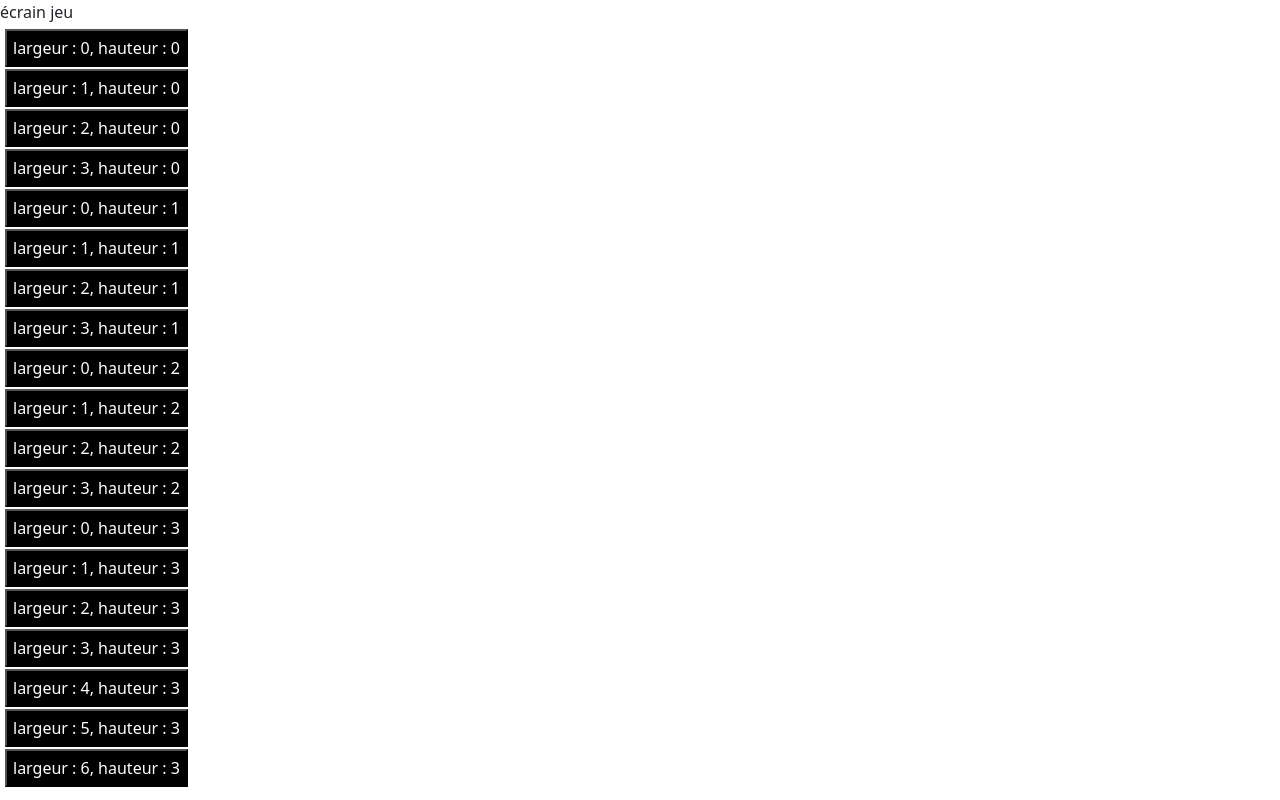
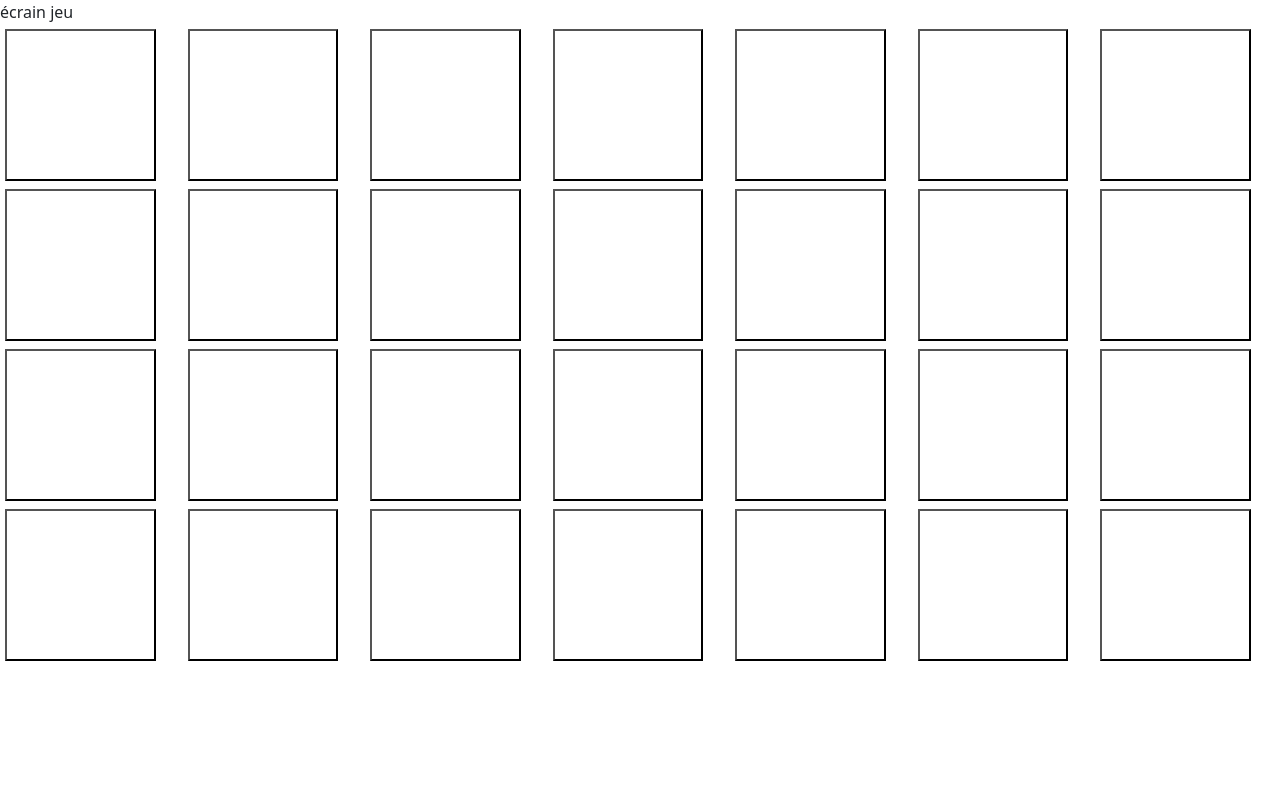
Before and after one commit to Borloo/Nuit-De-Linfo-2022, an Angular app in the folder front/: page /jeu in a window 1280 px wide. Built offline with nearby package versions, Linux system fonts and the light colour scheme.

Commit message:
Ajout grille + boutons

```diff
--- a/front/src/app/base/Jeu/carre/carre.component.html
+++ b/front/src/app/base/Jeu/carre/carre.component.html
@@ -1,3 +1 @@
-<svg>
-    <rect x="0" y="0" [attr.width]="this.largeur"  [attr.height]="this.largeur" fill="black" />
-</svg>
+<button class="carre"></button>
--- a/front/src/app/base/Jeu/carre/carre.component.scss
+++ b/front/src/app/base/Jeu/carre/carre.component.scss
@@ -0,0 +1,16 @@
+.carre {
+    width: 95%;
+    height: 95%;
+    background-color: white;
+    margin: 5px;
+    color: black;
+    border-color: black;
+
+    &:hover {
+        background-color: #aaaaaa;
+    }
+
+    &:active {
+        background-color: #555555;
+    }
+}
--- a/front/src/app/base/Jeu/carre/carre.module.ts
+++ b/front/src/app/base/Jeu/carre/carre.module.ts
@@ -12,6 +12,9 @@ import { CarreComponent } from './carre.component';
   imports: [
     CommonModule,
     CarreRoutingModule
+  ],
+  exports: [
+    CarreComponent
   ]
 })
 export class CarreModule { }
--- a/front/src/app/base/Jeu/plateau-jeu/plateau-jeu.component.html
+++ b/front/src/app/base/Jeu/plateau-jeu/plateau-jeu.component.html
@@ -1,7 +1,7 @@
 <div class="wide" fxLayout="row">
-    <div *ngFor="let b of button; let i = index" fxFlex="10" class="row">
-        <span *ngFor="let a of button[i]">
-            <button class="carre">{{ a }}</button>
+    <div *ngFor="let b of buttons" fxFlex="10" class="row">
+        <span *ngFor="let a of b">
+            <app-carre></app-carre>
         </span>
     </div>
 </div>
--- a/front/src/app/base/Jeu/plateau-jeu/plateau-jeu.component.scss
+++ b/front/src/app/base/Jeu/plateau-jeu/plateau-jeu.component.scss
@@ -7,17 +7,6 @@
     height: 20%;
 }
 
-.carre {
-    height: 95%;
-    background-color: #000000;
-    margin: 5px;
-    color: white;
-
-    &:hover {
-        background-color: #555555;
-    }
-
-    &:active {
-        background-color: #aaaaaa;
-    }
+span {
+    width:14%;
 }
--- a/front/src/app/base/Jeu/plateau-jeu/plateau-jeu.component.ts
+++ b/front/src/app/base/Jeu/plateau-jeu/plateau-jeu.component.ts
@@ -10,17 +10,17 @@ export class PlateauJeuComponent implements OnInit {
   largeur = 7;
   hauteur = 4;
 
-  button : string[][] = [];
+  buttons : string[][] = [];
 
   constructor() {}
 
   ngOnInit(): void {
     for (let i = 0; i<this.hauteur+1; i++) {
-      this.button[i] = [];
+      this.buttons[i] = [];
     }
     for (let i = 0; i<this.hauteur; i++) {
       for (let j = 0; j<this.largeur; j++) {
-        this.button[i][j] = "largeur : " + j + ", hauteur : " + i;
+        this.buttons[i][j] = "largeur : " + j + ", hauteur : " + i;
       }
     }
   }
--- a/front/src/app/base/Jeu/plateau-jeu/plateau-jeu.module.ts
+++ b/front/src/app/base/Jeu/plateau-jeu/plateau-jeu.module.ts
@@ -1,6 +1,7 @@
 import { NgModule } from '@angular/core';
 import { CommonModule } from '@angular/common';
 import { PlateauJeuComponent } from './plateau-jeu.component';
+import { CarreModule } from '../carre/carre.module';
 
 
 
@@ -9,7 +10,8 @@ import { PlateauJeuComponent } from './plateau-jeu.component';
     PlateauJeuComponent
   ],
   imports: [
-    CommonModule
+    CommonModule,
+    CarreModule
   ],
   exports: [
     PlateauJeuComponent
```
